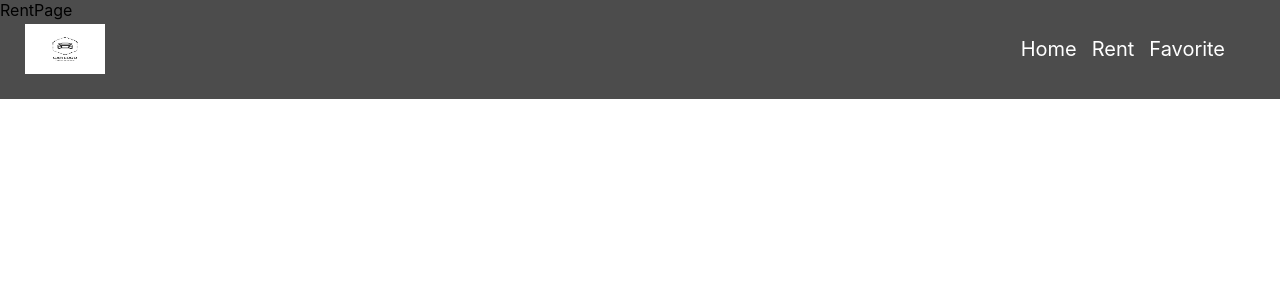
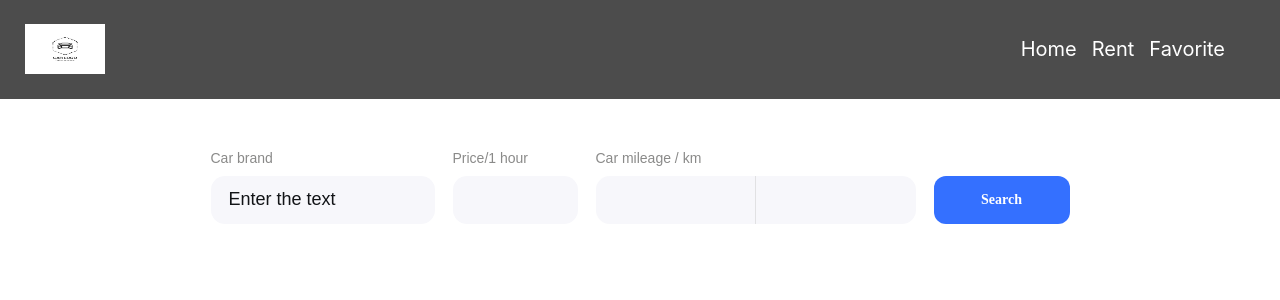
Before and after one commit to bodikzilvova/RentCar, a React (Create React App) app: page /RentCar/rent in a window 1280 px wide. Shown: the top 300 px of the page. Built offline with nearby package versions, Linux system fonts and the light colour scheme.

Commit message:
add-pages-and-add-searchForms

```diff
--- a/package.json
+++ b/package.json
@@ -10,6 +10,7 @@
     "@testing-library/user-event": "^13.5.0",
     "react": "^18.1.0",
     "react-dom": "^18.1.0",
+    "react-dropdown": "^1.11.0",
     "react-redux": "^9.0.2",
     "react-router-dom": "^6.20.1",
     "react-scripts": "5.0.1",
--- /dev/null
+++ b/src/components/SearchForms/SearchForms.jsx
@@ -0,0 +1,40 @@
+import React from 'react';
+import {
+  Form,
+  InputMeterFrom,
+  Label,
+  SelectBrand,
+  SelectPrice,
+  InputMeterTo,
+  Wrapper,
+  WrapperMeter,
+  BtnSearch,
+  Totalwrapper,
+} from './SearchForms.styled';
+
+function SearchForms() {
+  return (
+    <Form>
+        <Totalwrapper>
+      <Wrapper>
+        <Label>Car brand</Label>
+        <SelectBrand placeholder='Enter the text'></SelectBrand>
+      </Wrapper>
+      <Wrapper>
+        <Label>Price/1 hour</Label>
+        <SelectPrice></SelectPrice>
+      </Wrapper>
+      <Wrapper>
+        <Label>Сar mileage / km</Label>
+        <WrapperMeter>
+        <InputMeterFrom></InputMeterFrom>
+        <InputMeterTo></InputMeterTo>
+        </WrapperMeter>
+      </Wrapper>
+      <BtnSearch type='submit'>Search</BtnSearch>
+      </Totalwrapper>
+    </Form>
+  );
+}
+
+export default SearchForms;
--- /dev/null
+++ b/src/components/SearchForms/SearchForms.styled.js
@@ -0,0 +1,124 @@
+import styled from 'styled-components';
+
+export const Form = styled.form`
+margin-bottom: 50px;
+  display: flex;
+  flex-direction: row;
+`;
+
+export const Totalwrapper = styled.div`
+  display: flex;
+  flex-direction: row;
+  justify-content: center;
+  align-items: flex-end;
+`;
+
+export const Wrapper = styled.div`
+  display: flex;
+  flex-direction: column;
+`;
+
+export const Label = styled.label`
+  color: #8a8a89;
+  font-family: Manrope, sans-serif;
+  font-weight: 500;
+  font-size: 14px;
+  line-height: 1.28;
+  margin-bottom: 8px;
+`;
+
+export const SelectBrand = styled.input`
+  width: 224px;
+  height: 48px;
+  border: none;
+  border-radius: 14px;
+  padding: 14px 89px 14px 18px;
+  background: #f7f7fb;
+  margin-right: 18px;
+  font-family: Manrope, sans-serif;
+  font-weight: 500;
+  font-size: 18px;
+  line-height: 1.11;
+
+  &::placeholder {
+    color: #121417;
+    font-family: Manrope, sans-serif;
+    font-weight: 500;
+    font-size: 18px;
+    line-height: 1.11;
+  }
+  &:hover,
+  &:focus,
+  &:active {
+    outline: none;
+  }
+`;
+
+export const SelectPrice = styled.input`
+  width: 125px;
+  height: 48px;
+  border: none;
+  border-radius: 14px;
+  padding: 14px, 18px, 14px, 18px;
+  background: #f7f7fb;
+  margin-right: 18px;
+  font-family: Manrope, sans-serif;
+  font-weight: 500;
+  font-size: 18px;
+  line-height: 1.11;
+  color: #121417;
+
+  &:hover,
+  &:focus,
+  &:active {
+    outline: none;
+  }
+`;
+
+export const WrapperMeter = styled.div`
+  display: flex;
+  flex-direction: row;
+`;
+
+export const InputMeterFrom = styled.input`
+  width: 160px;
+  height: 48px;
+  border: none;
+  border-radius: 14px 0 0 14px;
+  border-right: 1px solid rgba(138, 138, 137, 0.2);
+  background: #f7f7fb;
+  &:hover,
+  &:focus,
+  &:active {
+    outline: none;
+  }
+`;
+
+export const InputMeterTo = styled.input`
+  width: 160px;
+  height: 48px;
+  border: none;
+  border-radius: 0 14px 14px 0;
+  background: #f7f7fb;
+  &:hover,
+  &:focus,
+  &:active {
+    outline: none;
+  }
+`;
+
+export const BtnSearch = styled.button`
+  width: 136px;
+  height: 48px;
+  border: none;
+  border-radius: 12px;
+  margin-left: 18px;
+  padding: 14px, 44px, 14px, 44px;
+  background-color: #3470ff;
+  color: white;
+  font-family: Manrope;
+  font-weight: 600;
+  font-size: 14px;
+  line-height: 1.42;
+  cursor: pointer;
+`;
--- a/src/pages/RentPage/RentPage.jsx
+++ b/src/pages/RentPage/RentPage.jsx
@@ -1,8 +1,14 @@
 import React from 'react'
+import { Container } from './RentPage.styled'
+import SearchForms from 'components/SearchForms/SearchForms'
 
 function RentPage() {
   return (
-    <div>RentPage</div>
+    <Container>
+    <SearchForms />
+
+    </Container>
+
   )
 }
 
--- a/src/pages/RentPage/RentPage.styled.js
+++ b/src/pages/RentPage/RentPage.styled.js
@@ -0,0 +1,9 @@
+import styled from "styled-components";
+
+export const Container = styled.div`
+display: flex;
+justify-content: center;
+align-items: center;
+margin-top: 150px;
+
+`
```
Also changed, not shown: 1 other file (tests, documents, lock files or other folders).
